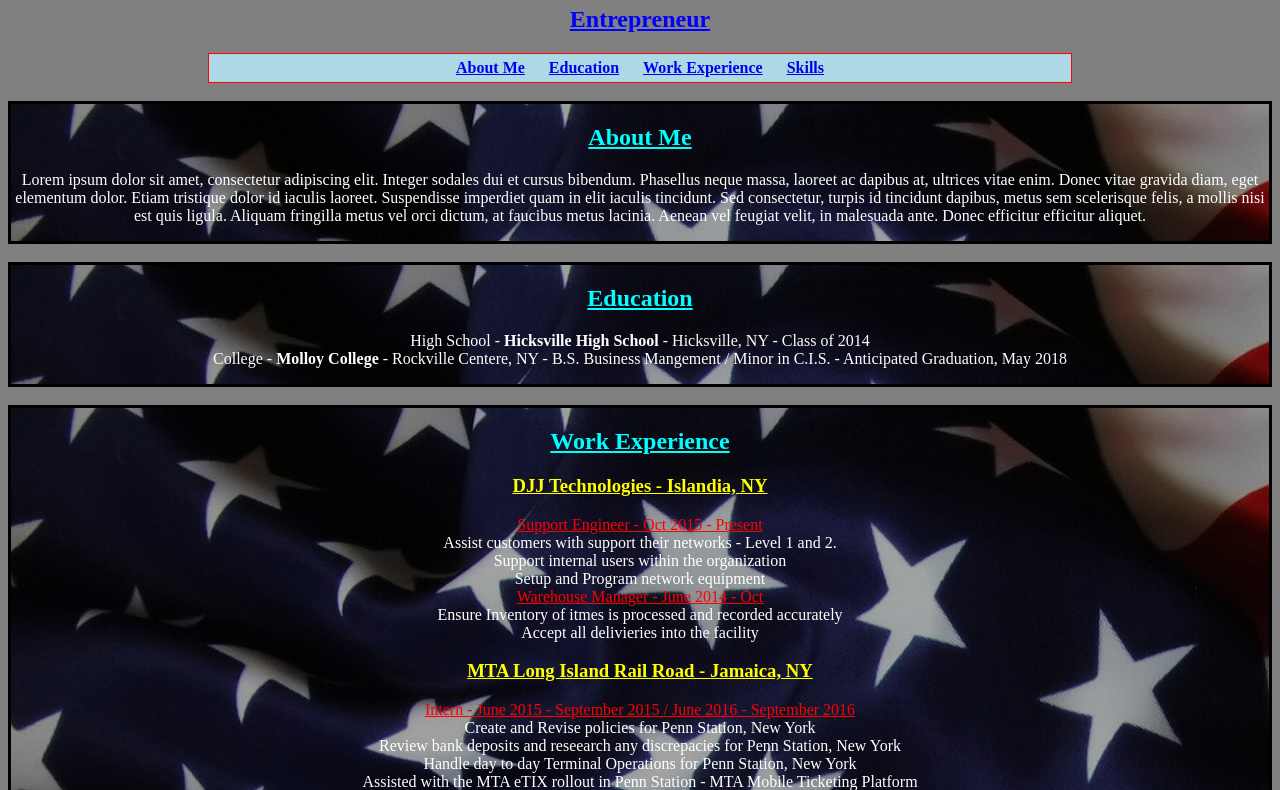
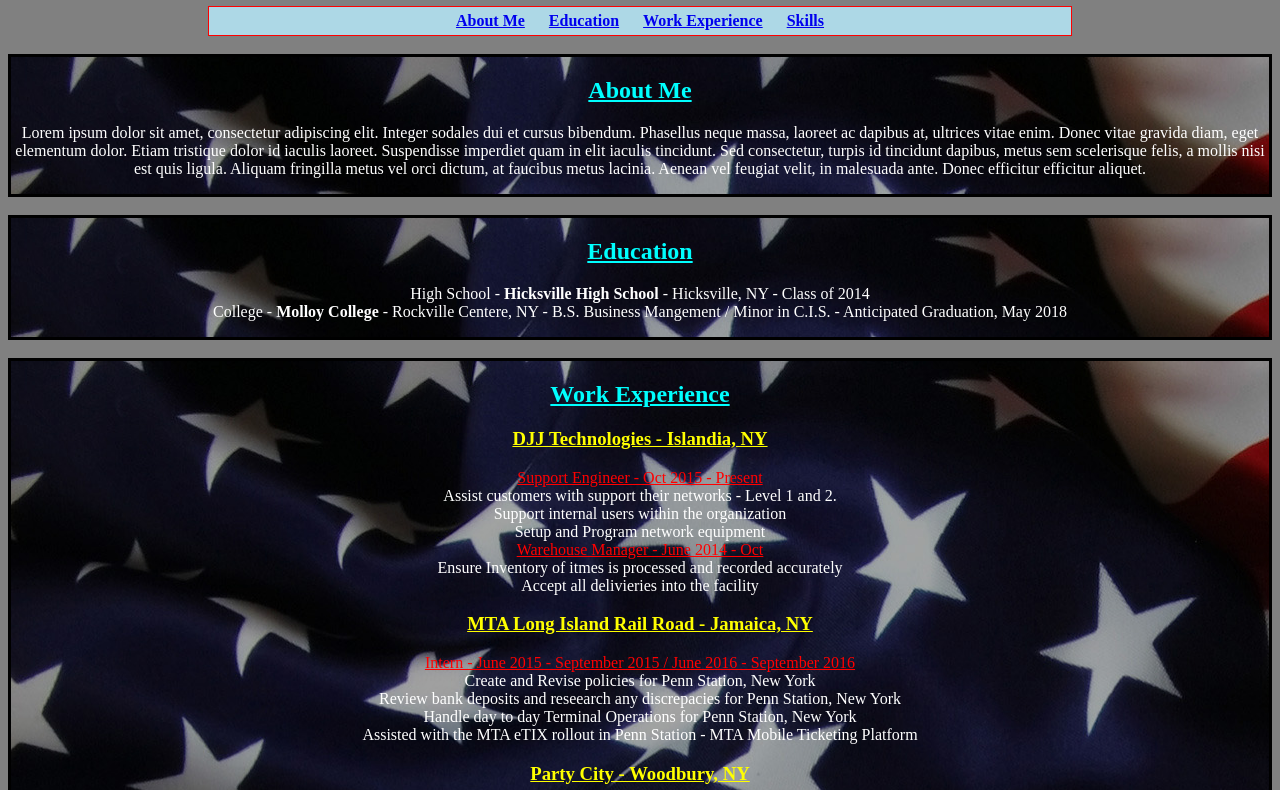
Before and after one commit to alexsullivanny/CIS112, a plain HTML site: page index.html in a window 1280 px wide. Shown: the part 60-850 px from the top of the page. Drawn offline with Linux system fonts and the light colour scheme.

Commit message:
Changed Text

```diff
--- a/index.html
+++ b/index.html
@@ -5,7 +5,6 @@
 	</head>
 	<body id="topper">
 	<h1 class="head">Alex Sullivan</h1>
-	<h2 class="head">Entrepreneur</h2>
 <!-- Menu Item -->
 	<nav class="nav">
 		<ul>
```
